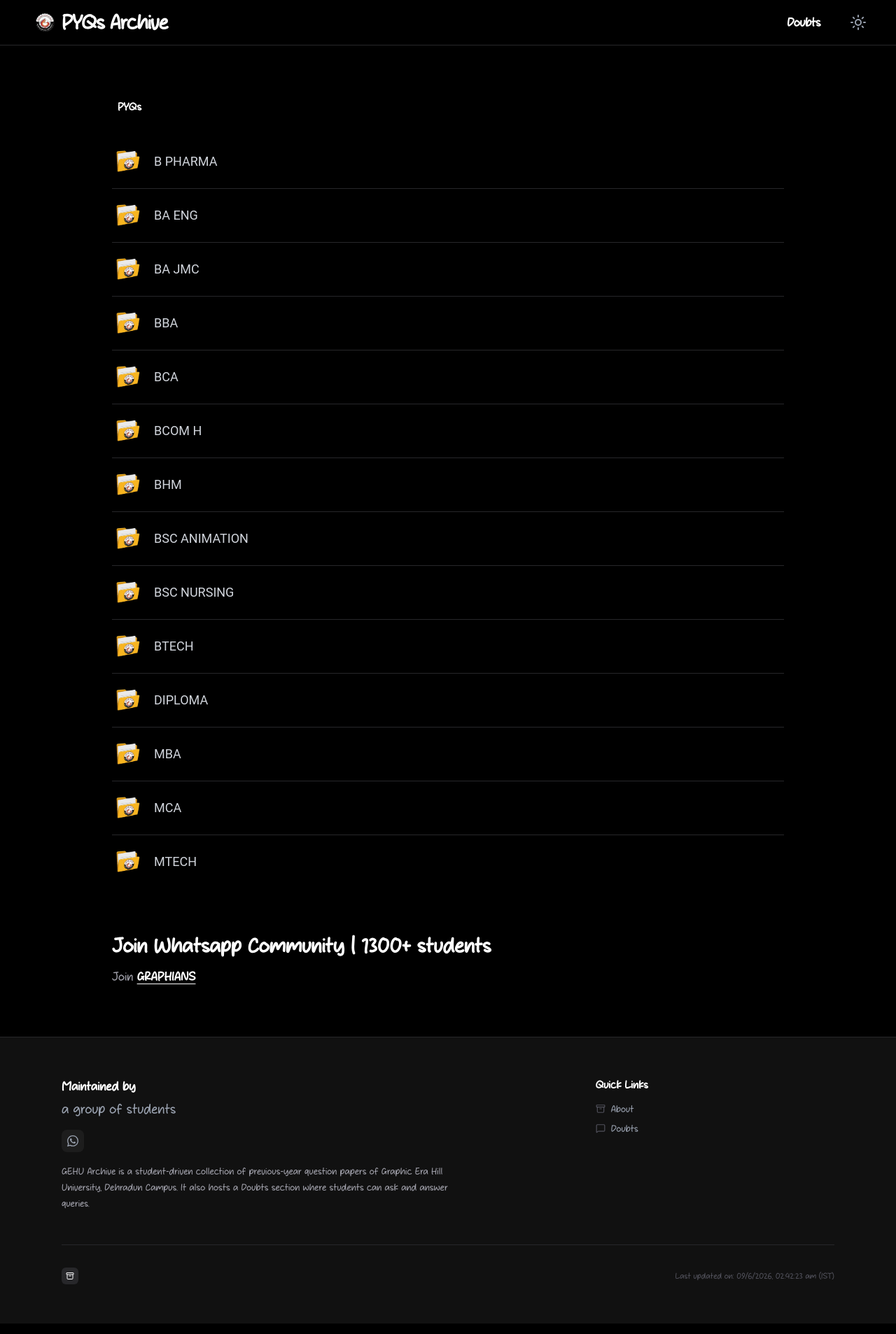
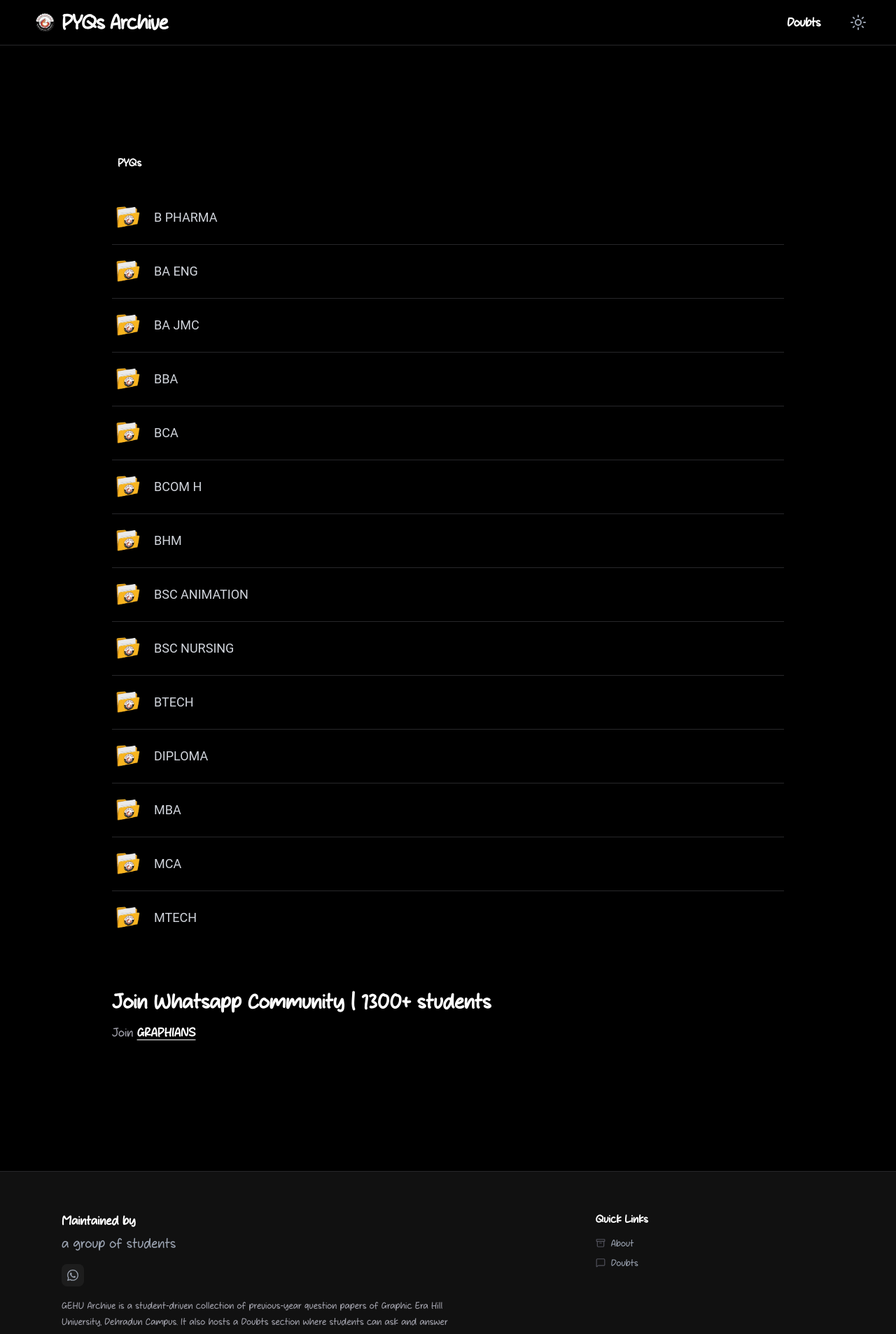
Before and after one commit to priyansunegi-dev0/GEHU-Archive, a React (Vite) app: page /pyqs in a window 1280 px wide. Shown: the top 1907 px of the page at 70% size. Built offline with nearby package versions, Linux system fonts and the light colour scheme.

Commit message:
feat: customize AdBanner props, add bottom ad banner, and set banner height limit to 80px

```diff
--- a/src/components/AdBanner.tsx
+++ b/src/components/AdBanner.tsx
@@ -1,6 +1,20 @@
 import { useEffect } from 'react';
 
-export function AdBanner() {
+interface AdBannerProps {
+  slot: string;
+  style?: React.CSSProperties;
+  className?: string;
+  format?: string;
+  responsive?: string;
+}
+
+export function AdBanner({
+  slot,
+  style = { display: 'block', width: '100%' },
+  className = "w-full my-4 overflow-hidden flex justify-center",
+  format = "auto",
+  responsive = "true"
+}: AdBannerProps) {
   useEffect(() => {
     try {
       // @ts-ignore
@@ -8,17 +22,17 @@ export function AdBanner() {
     } catch (err) {
       console.error("AdSense error: ", err);
     }
-  }, []);
+  }, [slot]);
 
   return (
-    <div className="w-full my-4 overflow-hidden flex justify-center">
+    <div className={className}>
       <ins
         className="adsbygoogle"
-        style={{ display: 'block', width: '100%' }}
+        style={style}
         data-ad-client="ca-pub-7929053030272353"
-        data-ad-slot="2605579668"
-        data-ad-format="auto"
-        data-full-width-responsive="true"
+        data-ad-slot={slot}
+        data-ad-format={format}
+        data-full-width-responsive={responsive}
       />
     </div>
   );
--- a/src/pages/Home.tsx
+++ b/src/pages/Home.tsx
@@ -244,7 +244,11 @@ export function Home() {
     <main className="max-w-5xl mx-auto px-4 sm:px-6 lg:px-8 py-10">
       <SEO page="home" />
 
-      <AdBanner />
+      <AdBanner
+        slot="2605579668"
+        style={{ display: 'block', width: '100%', height: '80px' }}
+        className="w-full my-4 overflow-hidden flex justify-center max-h-[80px]"
+      />
 
       {/* Top Header Section with Breadcrumb */}
       <div className="flex flex-col sm:flex-row sm:items-center sm:justify-between gap-4 mb-6">
@@ -337,6 +341,7 @@ export function Home() {
 
       {/* WhatsApp Community Section */}
       {!currentFolder && !loading && (
+        <>
           <div className="mt-16 space-y-3">
             <h3 className="text-xl sm:text-2xl md:text-3xl font-bold text-black dark:text-white">
               Join Whatsapp Community | 1300+ students
@@ -353,6 +358,13 @@ export function Home() {
               </a>
             </p>
           </div>
+
+          <AdBanner
+            slot="5110950352"
+            style={{ display: 'block', width: '100%', height: '80px' }}
+            className="w-full mt-8 overflow-hidden flex justify-center max-h-[80px]"
+          />
+        </>
       )}
 
     </main>
```
Lines whose indentation alone changed are shown as unchanged.
